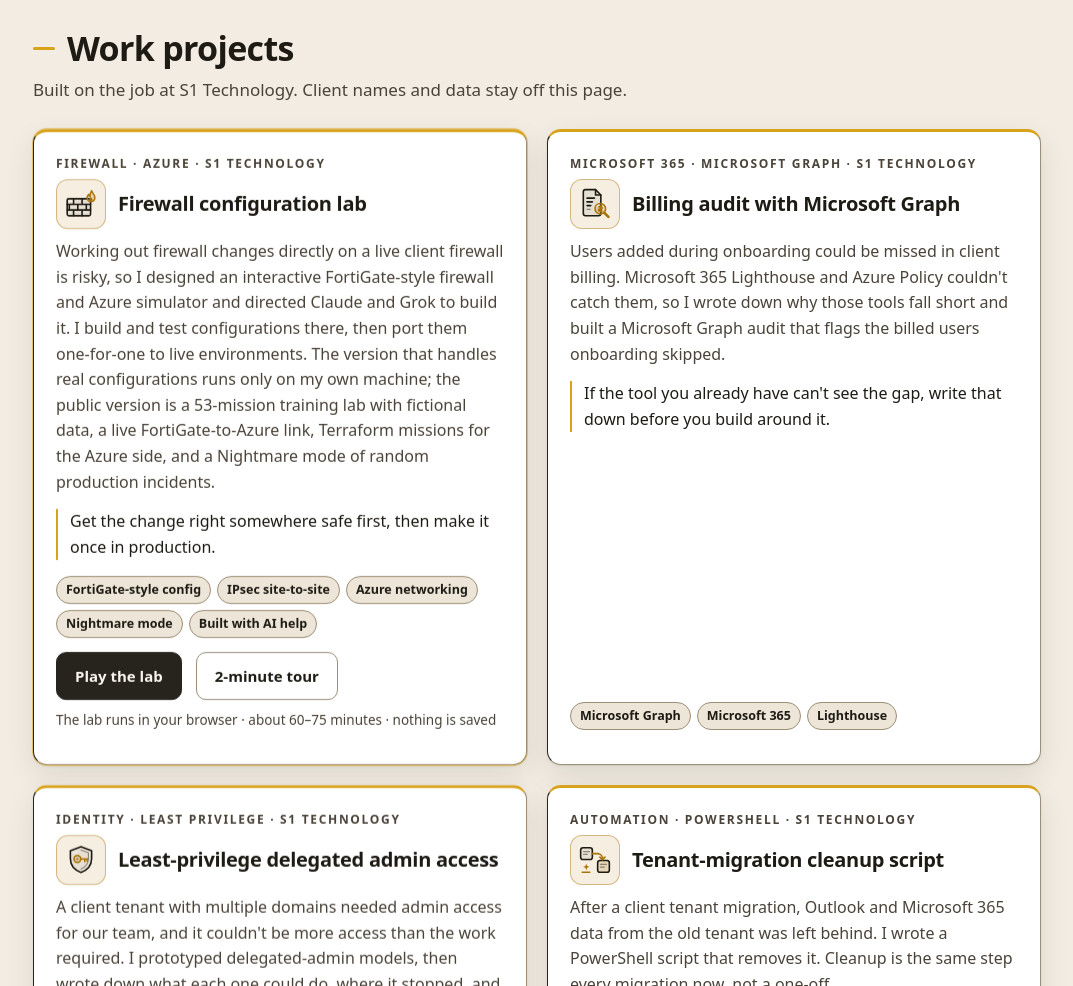
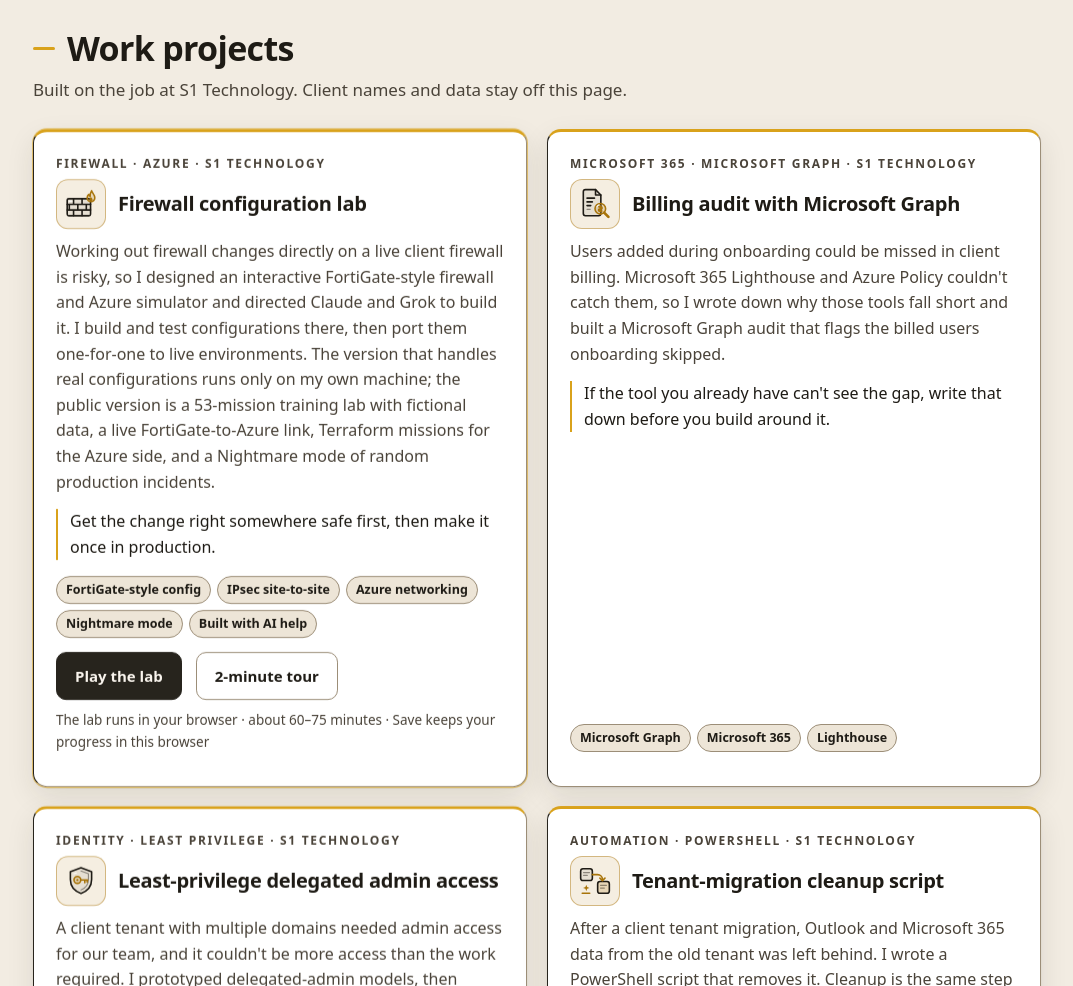
Before and after one commit to joshuarichard116-sudo/jrichard-web, a plain HTML site: page index.html in a window 1280 px wide. Shown: the part 2540-3526 px from the top of the page, without its empty margins (103-1176 px from the left). Drawn offline with Linux system fonts and the light colour scheme; animation ran at ten frames a second.

Commit message:
Homepage: say the lab's Save keeps progress in the browser
The lab now has a real Save (localStorage), so "nothing is saved" was wrong.

Co-Authored-By: Claude Opus 5.5 <noreply@anthropic.com>
Claude-Session: https://claude.ai/code/session_01KpD5MzACPZVox3SyuJFe7c

```diff
--- a/index.html
+++ b/index.html
@@ -532,7 +532,7 @@
             <p>Working out firewall changes directly on a live client firewall is risky, so I designed an interactive FortiGate-style firewall and Azure simulator and directed Claude and Grok to build it. I build and test configurations there, then port them one-for-one to live environments. The version that handles real configurations runs only on my own machine; the public version is a 53-mission training lab with fictional data, a live FortiGate-to-Azure link, Terraform missions for the Azure side, and a Nightmare mode of random production incidents.</p>
             <p class="take">Get the change right somewhere safe first, then make it once in production.</p>
             <div class="chips"><span class="chip">FortiGate-style config</span><span class="chip">IPsec site-to-site</span><span class="chip">Azure networking</span><span class="chip">Nightmare mode</span><span class="chip">Built with AI help</span></div>
-            <p class="lab-cta"><a class="btn primary" href="labs/talvex-firewall/" target="_blank" rel="noopener">Play the lab</a><a class="btn" href="labs/talvex-firewall/tour/" target="_blank" rel="noopener">2-minute tour</a><span class="lab-note">The lab runs in your browser · about 60–75 minutes · nothing is saved</span></p>
+            <p class="lab-cta"><a class="btn primary" href="labs/talvex-firewall/" target="_blank" rel="noopener">Play the lab</a><a class="btn" href="labs/talvex-firewall/tour/" target="_blank" rel="noopener">2-minute tour</a><span class="lab-note">The lab runs in your browser · about 60–75 minutes · Save keeps your progress in this browser</span></p>
           </article>
           <article class="card work reveal">
             <p class="kicker">Microsoft 365 · Microsoft Graph · S1 Technology</p>
@@ -894,7 +894,7 @@
       kicker: "Play it",
       title: "Talvex Firewall Lab",
       text: "An interactive FortiGate-style firewall and Azure simulator I designed and built with AI help. I use it to build and test configurations before porting them one-for-one to live environments. The public version is a 53-mission training lab, with Terraform for the Azure side and a Nightmare mode of random, escalating incidents.",
-      bullets: ["Read the logs, harden the firewall, and stop live simulated attackers", "Build a site-to-site IPsec tunnel into Azure, then build the Azure side", "Policy Lookup and a working CLI that share the same config", "Runs in your browser, about 60–75 minutes, nothing is saved", "Short on time? There is a 2-minute screenshot tour"],
+      bullets: ["Read the logs, harden the firewall, and stop live simulated attackers", "Build a site-to-site IPsec tunnel into Azure, then build the Azure side", "Policy Lookup and a working CLI that share the same config", "Runs in your browser, about 60–75 minutes, and Save keeps your progress in that browser", "Short on time? There is a 2-minute screenshot tour"],
       chips: ["FortiGate-style", "IPsec", "Azure", "Built with AI help"],
       link: {"text": "Play the lab", "href": "labs/talvex-firewall/", "newtab": true}
     },
```
